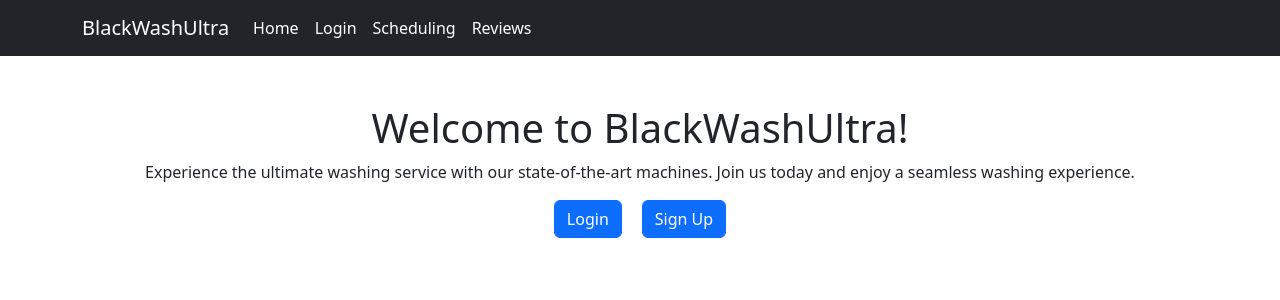
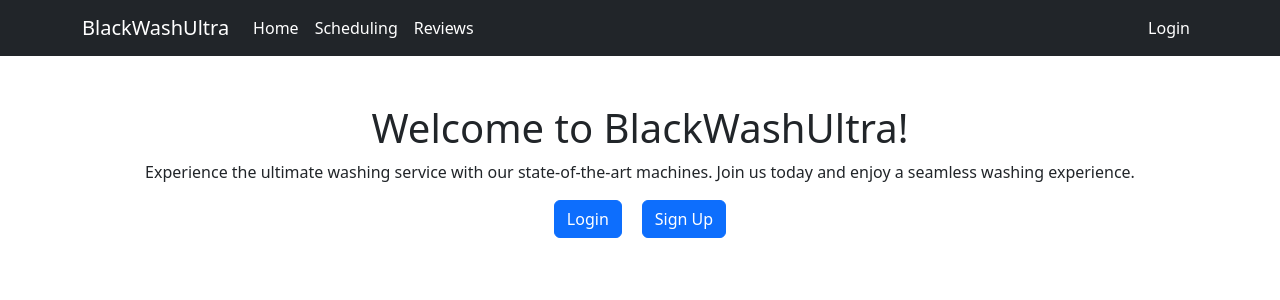
Before and after one commit to Shotluk/soft-eng, a React (Create React App) app: page / in a window 1280 px wide. Shown: the top 300 px of the page. Built offline with nearby package versions, Linux system fonts and the light colour scheme; the HTML template or start-up script is replaced by a standard one.

Commit message:
fix nav bar

```diff
--- a/src/Components/Navbar.jsx
+++ b/src/Components/Navbar.jsx
@@ -23,21 +23,23 @@ function MyNavbar() {
         <Navbar.Collapse id="navbarNav">
           <Nav className="me-auto">
             <Nav.Link as={Link} to="/">Home</Nav.Link>
-            <Nav.Link as={Link} to="/login">Login</Nav.Link>
             <Nav.Link as={Link} to="/scheduling">Scheduling</Nav.Link>
             <Nav.Link as={Link} to="reviews">Reviews</Nav.Link>
           </Nav>
 
-        {
-            name &&
+
           <Nav className="ml-auto">
-                <NavDropdown title={<RiAccountCircleFill  />} id="basic-nav-dropdown">
+            {name ?
+              (<NavDropdown title={<RiAccountCircleFill fontSize={30} />} id="basic-nav-dropdown">
                 <NavDropdown.Item disabled>{name}</NavDropdown.Item>
                 <NavDropdown.Divider />
                 <NavDropdown.Item onClick={handleLogout}>Logout</NavDropdown.Item>
-                </NavDropdown>
+              </NavDropdown>)
+              : (<Nav.Link as={Link} to="/login">Login</Nav.Link>)
+            }
           </Nav>
-        }
+
+
         </Navbar.Collapse>
       </Container>
     </Navbar>
```
Lines whose indentation alone changed are shown as unchanged.
